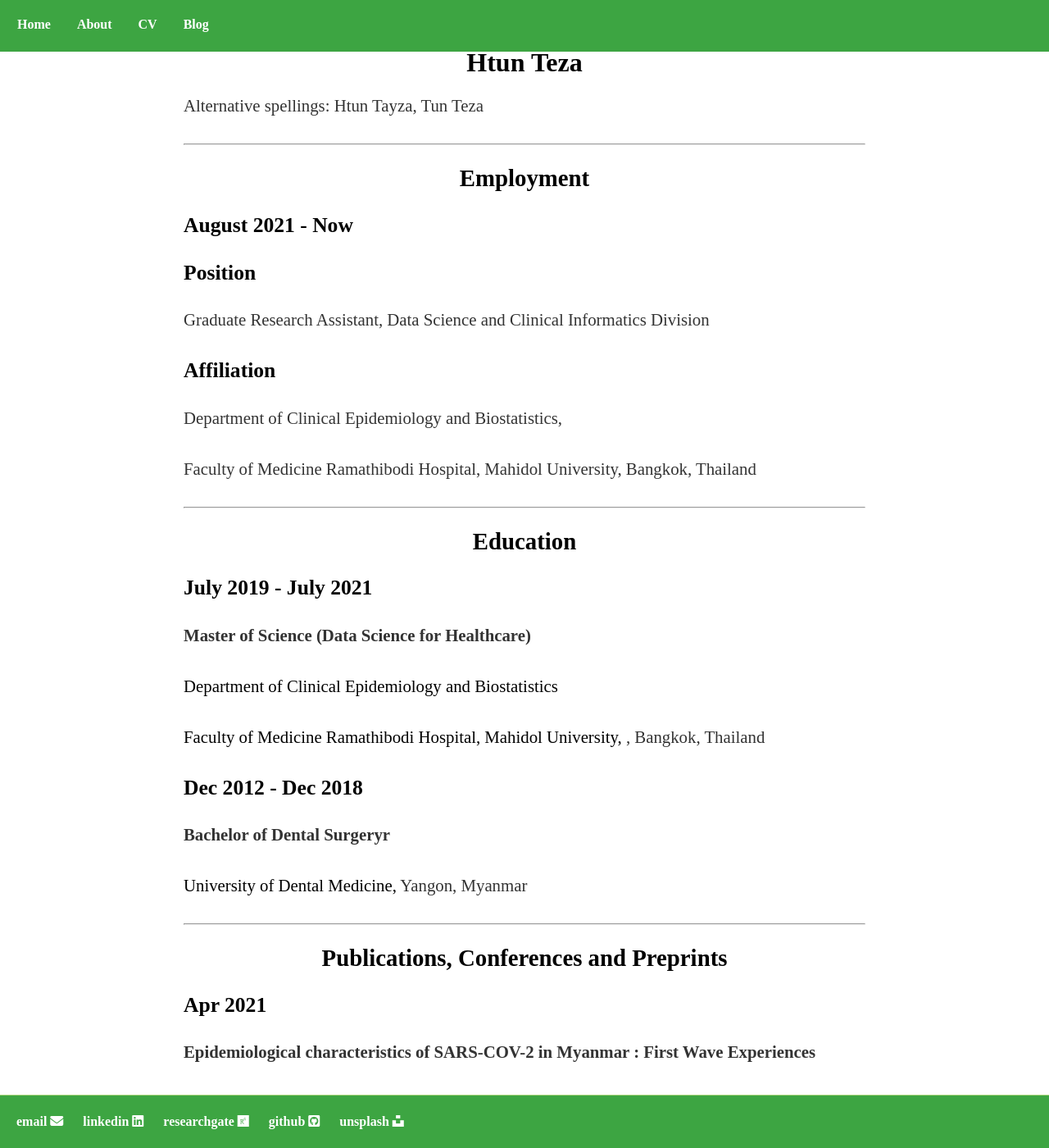
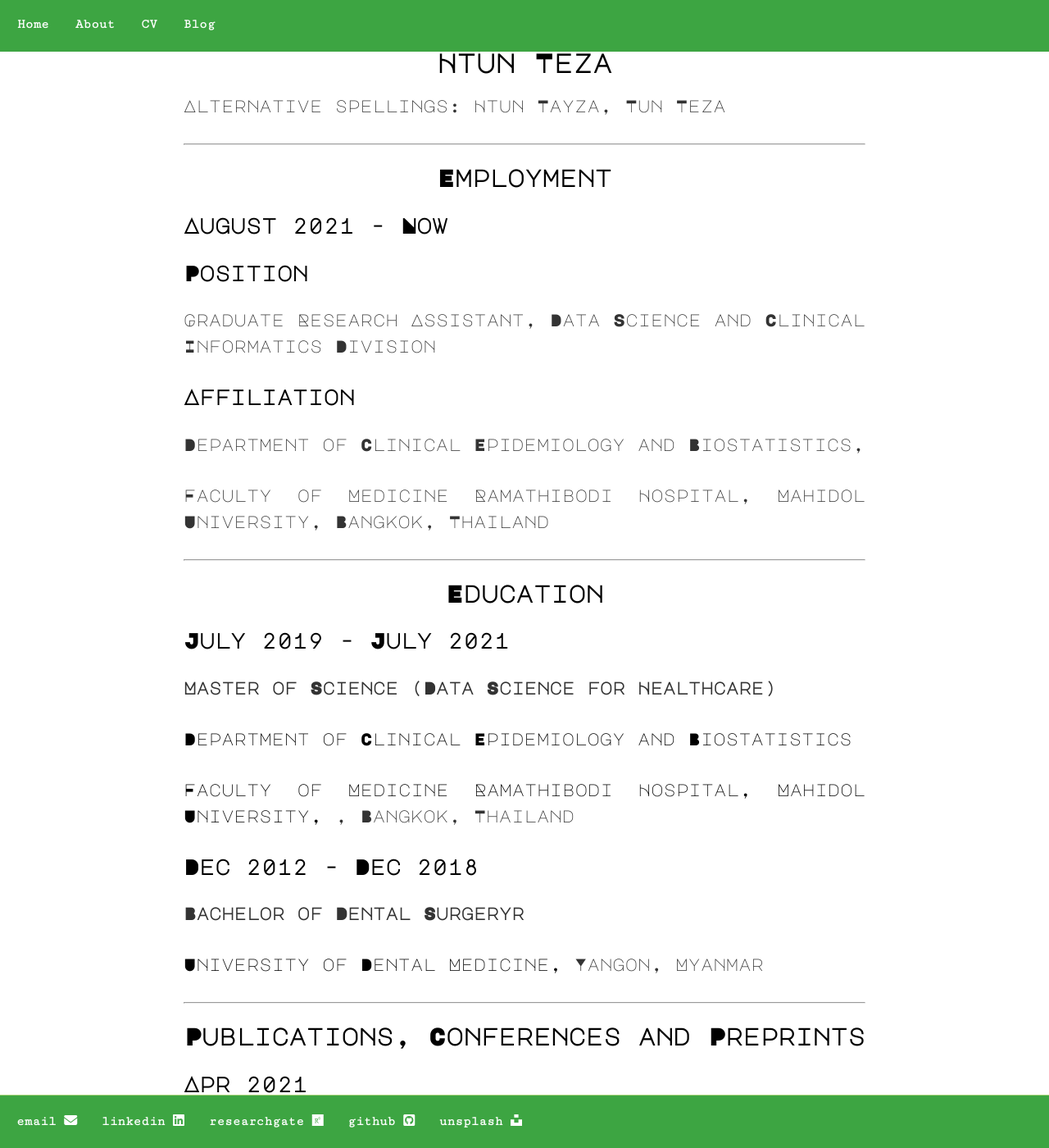
Before and after one commit to finerbrighterlighter/finerbrighterlighter.github.io, a Jekyll site: the page built from cv/index.html, in a window 1280 px wide and 1400 px high. Shown: the whole window at 82% size. Built offline with Jekyll 4.4.1, drawn with Linux system fonts in a browser that asks for light colours; nearby versions of some CDN libraries.

Commit message:
Update main.css

```diff
--- a/css/main.css
+++ b/css/main.css
@@ -1,6 +1,6 @@
 body {
     margin-top: 200px;
-    font-family: Major+Mono+Display;
+    font-family: "Major Mono Display";
     margin: 60px auto;
     text-align: justify;
     text-justify: inter-word;
@@ -31,7 +31,7 @@ body {
   text-align: center;
   padding: 14px 16px;
   text-decoration: none;
-  font-family: Cutive+Mono;
+  font-family: "Cutive Mono";
   font-weight: bold;
   border-bottom: 3px solid transparent;
 }
@@ -46,7 +46,7 @@ body {
 
 nav ul, footer ul {
     color: red;
-    font-family: Cutive+Mono;
+    font-family: "Cutive Mono";
     padding: 0px;
     list-style: none;
     font-weight: bold;
@@ -68,19 +68,19 @@ a:hover {
 
 h1 {
     font-size: 2em;
-    font-family: Major+Mono+Display;
+    font-family: "Major Mono Display";
     text-align: center;
 }
 
 h2 {
     font-size: 1.8em;
-    font-family: Major+Mono+Display;
+    font-family: "Major Mono Display";
     text-align: center;
 }
 
 h3 {
     font-size: 1.6em;
-    font-family: Major+Mono+Display;
+    font-family: "Major Mono Display";
     text-align: left;
 }
 
```
